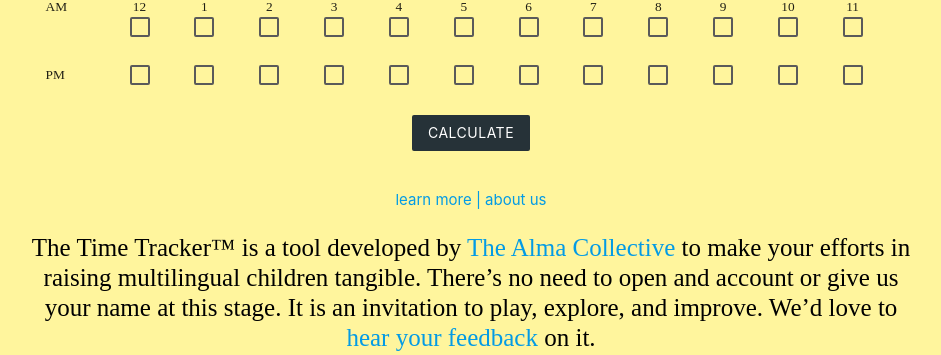
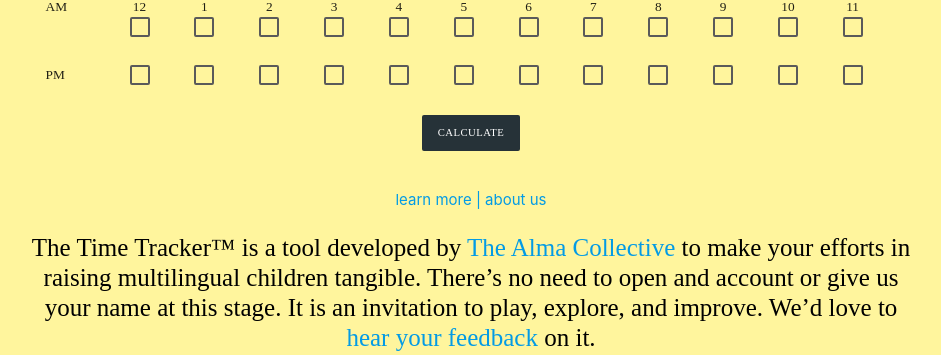
Before and after one commit to ellentatia/TT, a Flask app: page / in a window 1280 px wide. Shown: the part 263-618 px from the top of the page, without its empty margins (169-1110 px from the left). Run offline with Flask 2, Linux system fonts and the light colour scheme; some libraries are stand-ins or nearby versions; some web fonts are replaced.

Commit message:
calculate button

```diff
--- a/templates/index_container_modal.html
+++ b/templates/index_container_modal.html
@@ -116,7 +116,7 @@
             <!-- Modal Trigger -->
 
 
-                <center><button id="calulcate" class="btn waves-effect blue-grey darken-4 z-depth-0 modal-trigger"
+                <center><button id="calculate" class="btn waves-effect blue-grey darken-4 z-depth-0 description modal-trigger" style="font-color:white bold"
                     type= "submit" value="calculate" data-target="choice1" onclick="checkboxes()">CALCULATE</button></center>
 
 
```
